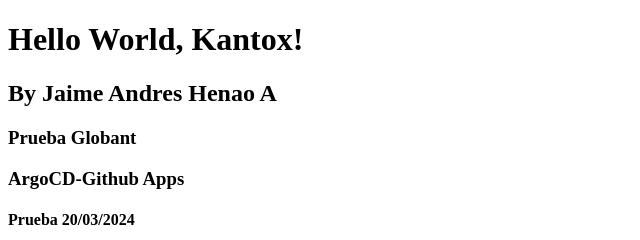
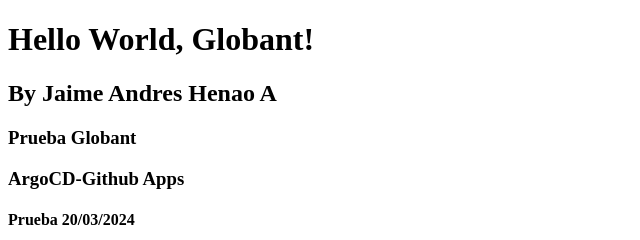
Before and after one commit to pruebas-glo/prueba, a plain HTML site: page Docker/index.html in a window 1280 px wide. Shown: the full height of the page, 0-640 px from the left. Drawn offline with Linux system fonts and the light colour scheme.

Commit message:
Update manifiesto y page:1

```diff
--- a/Docker/index.html
+++ b/Docker/index.html
@@ -4,7 +4,7 @@
     <title>Globant-Github_apps</title>
 </head>
 <body>
-    <h1>Hello World, Kantox!</h1>
+    <h1>Hello World, Globant!</h1>
     <h2>By Jaime Andres Henao A</h2>
     <h3>Prueba Globant</h3>
     <h3>ArgoCD-Github Apps</h3>
```
Also changed, not shown: 2 other files.
